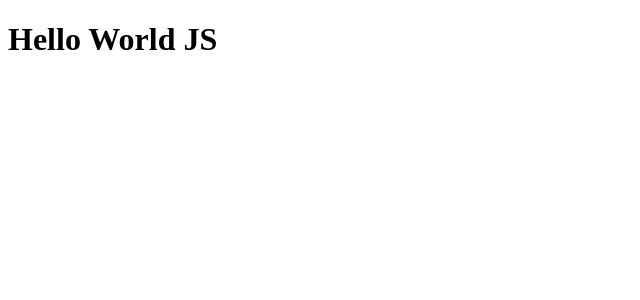
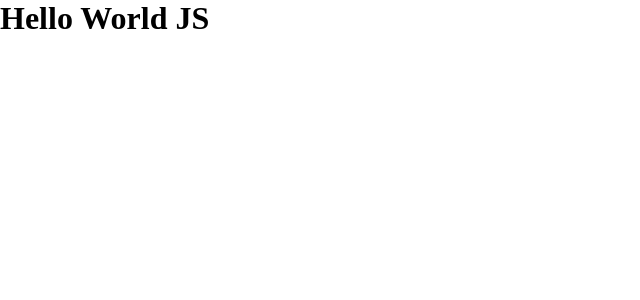
Before and after one commit to erickamoedo/01-github-explore, a React app: page / in a window 1280 px wide. Shown: the top 300 px of the page, without its empty margins (0-640 px from the left). Built offline with nearby package versions, Linux system fonts and the light colour scheme.

Commit message:
(Permitindo CSS) yarn add style-loader css-loader -D

```diff
--- a/package.json
+++ b/package.json
@@ -18,7 +18,9 @@
     "@babel/preset-react": "^7.14.5",
     "babel-loader": "^8.2.2",
     "cross-env": "^7.0.3",
+    "css-loader": "^6.3.0",
     "html-webpack-plugin": "^5.3.2",
+    "style-loader": "^3.3.0",
     "webpack": "^5.55.1",
     "webpack-cli": "^4.8.0",
     "webpack-dev-server": "^4.3.0"
--- a/src/App.jsx
+++ b/src/App.jsx
@@ -1,3 +1,5 @@
+import './styles/global.css';
+
 export function App() {
   return <h1>Hello World JS</h1>;
 }
--- /dev/null
+++ b/src/styles/global.css
@@ -0,0 +1,11 @@
+* {
+
+    margin: 0;
+    padding: 0;
+    box-sizing: border-box;
+}
+
+body {
+
+    font: Arial, Helvetica, sans-serif;
+}
--- a/webpack.config.js
+++ b/webpack.config.js
@@ -37,7 +37,15 @@
         test: /\.jsx$/,
         exclude: /node_modules/,
         use: "babel-loader"
+      },
+      {
+        //quero verificas se a extesao é css
+        test: /\.css$/,
+        exclude: /node_modules/,
+        use: ["style-loader", "css-loader" ]
       }
+
+
     ]
   }
 };
```
Also changed, not shown: 1 other file (tests, documents, lock files or other folders).
